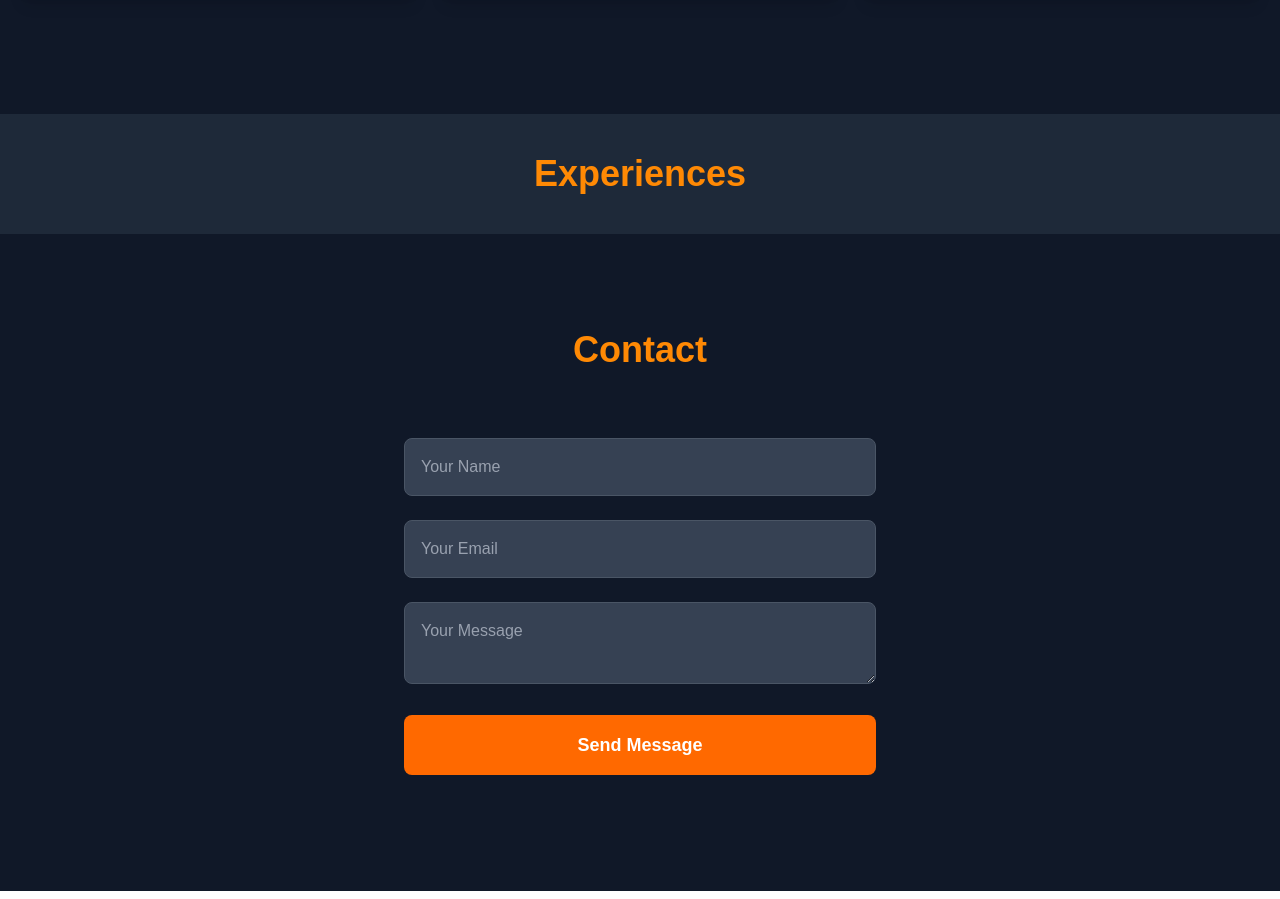
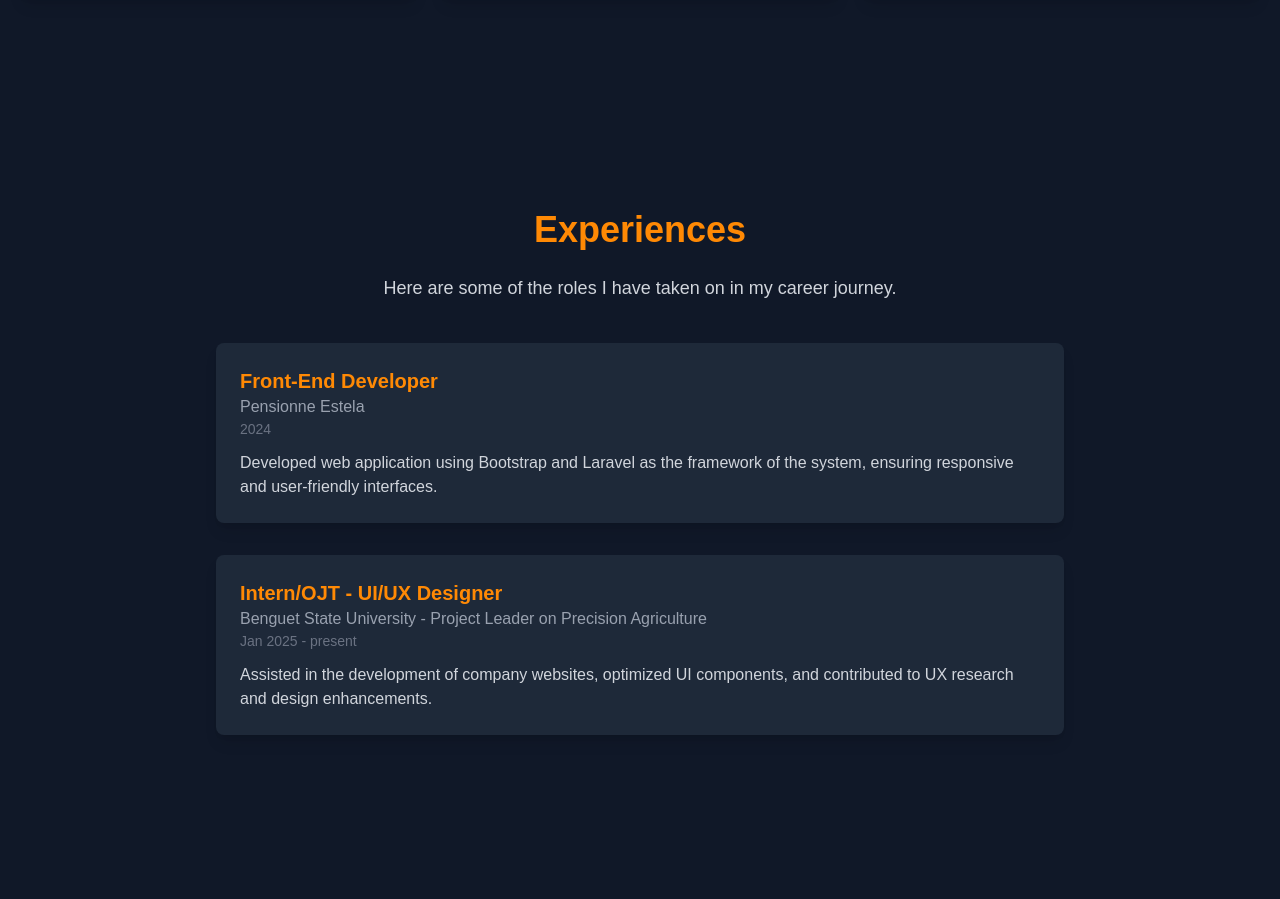
Before and after one commit to galliguezmary/mj-portfolio, a Next.js app: page / in a window 1280 px wide. Shown: the part 1898-2797 px from the top of the page. Built offline with nearby package versions, Linux system fonts and the light colour scheme.

Commit message:
revised 1

```diff
--- a/src/app/page.tsx
+++ b/src/app/page.tsx
@@ -26,12 +26,12 @@ export default function Portfolio() {
   return (
     <div className="bg-gray-900 text-gray-100 min-h-screen font-sans">
       <nav
-        className="hidden sm:fixed top-4 left-1/2 transform -translate-x-1/2 w-[90%] md:w-[70%] lg:w-[60%]
+        className="hidden sm:fixed top-4 left-1/2 transform -translate-x-1/2 w-[90%] lg:w-[60%]
                 bg-gray-800 bg-opacity-70 backdrop-blur-lg text-white py-3 px-8
-                sm:flex justify-center items-center z-50 shadow-lg rounded-full
+                lg:flex justify-center items-center z-50 shadow-lg rounded-full
                 border border-gray-700 transition-all duration-300"
       >
-        <div className="hidden sm:flex space-x-1 md:space-x-6">
+        <div className="hidden lg:flex space-x-1 md:space-x-5">
           {["home", "about", "projects", "experiences", "contact"].map(
             (section) => (
               <a
@@ -60,7 +60,7 @@ export default function Portfolio() {
       </nav>
 
       {/* Mobile Hamburger Menu */}
-      <div className="fixed top-4 right-4 z-50 sm:hidden">
+      <div className="fixed top-4 right-4 z-50 lg:hidden">
         {!showNav && (
           <FaBars
             className="text-white text-3xl cursor-pointer"
@@ -126,7 +126,7 @@ export default function Portfolio() {
       {/* Hero Section */}
       <motion.section
         id="home"
-        className="min-h-screen flex flex-col items-center justify-center text-center px-4 sm:px-8 md:px-12 lg:px-16 py-10 bg-gradient-to-b from-gray-800 to-gray-900"
+        className="min-h-screen flex flex-col items-center justify-center text-center px-4 sm:px-8 md:px-12 lg:px-16 py-10 bg-gradient-to-b from-gray-900 to-gray-900"
         initial={{ opacity: 0 }}
         animate={{ opacity: 1 }}
         transition={{ duration: 1 }}
@@ -313,15 +313,60 @@ export default function Portfolio() {
         </div>
       </motion.section>
 
-      {/* Experiences */}
+      {/* Experiences Section */}
       <motion.section
         id="experiences"
-        className="py-10 bg-gray-800 text-center"
-        initial={{ opacity: 0 }}
-        animate={{ opacity: 1 }}
+        className="py-24 bg-gray-900 text-center"
+        initial={{ opacity: 0, y: 50 }}
+        animate={{ opacity: 1, y: 0 }}
         transition={{ duration: 1 }}
       >
-        <h2 className="text-4xl font-bold text-orange-400">Experiences</h2>
+        <div className="max-w-4xl mx-auto px-6">
+          <h2 className="text-4xl font-bold text-orange-400">Experiences</h2>
+          <p className="mt-6 text-gray-300 text-lg leading-relaxed">
+            Here are some of the roles I have taken on in my career journey.
+          </p>
+
+          <div className="mt-10 space-y-8">
+            {[
+              {
+                role: "Front-End Developer",
+                company: "Pensionne Estela",
+                project: "E-stella",
+                duration: "2024",
+                description:
+                  "Developed web application using Bootstrap and Laravel as the framework of the system, ensuring responsive and user-friendly interfaces.",
+              },
+              {
+                role: "Intern/OJT - UI/UX Designer",
+                company: "Benguet State University - Project Leader on Precision Agriculture",
+                project: "E-abono",
+                duration: "Jan 2025 - present",
+                description:
+                  "Assisted in the development of company websites, optimized UI components, and contributed to UX research and design enhancements.",
+              },
+            ].map(({ role, company, duration, description }, index) => (
+              <motion.div
+                key={index}
+                initial={{ opacity: 0, y: 20 }}
+                animate={{ opacity: 1, y: 0 }}
+                transition={{
+                  duration: 0.4,
+                  ease: "easeInOut",
+                  delay: index * 0.2,
+                }}
+                className="bg-gray-800 p-6 rounded-lg shadow-lg text-left"
+              >
+                <h3 className="text-xl font-semibold text-orange-400">
+                  {role}
+                </h3>
+                <p className="text-gray-400">{company}</p>
+                <p className="text-gray-500 text-sm">{duration}</p>
+                <p className="mt-3 text-gray-300">{description}</p>
+              </motion.div>
+            ))}
+          </div>
+        </div>
       </motion.section>
 
       {/* Contact Section */}
```
